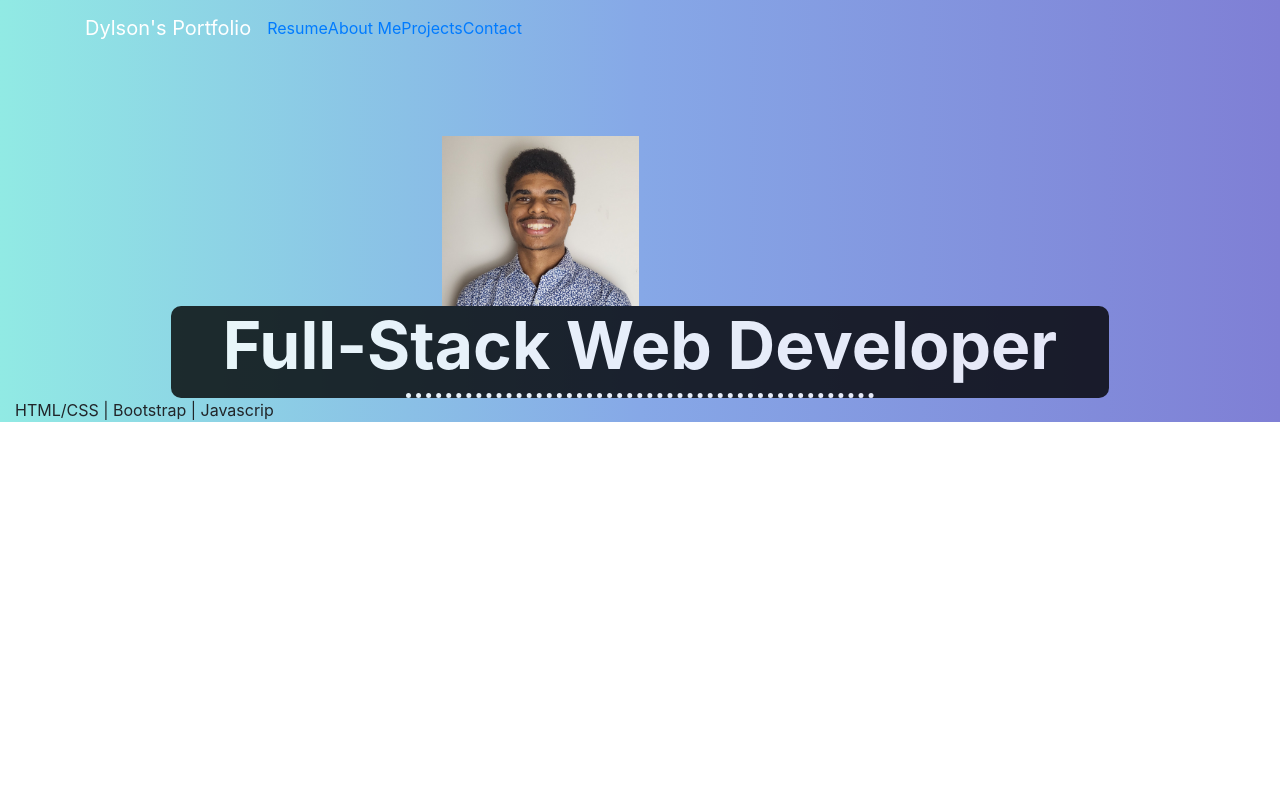
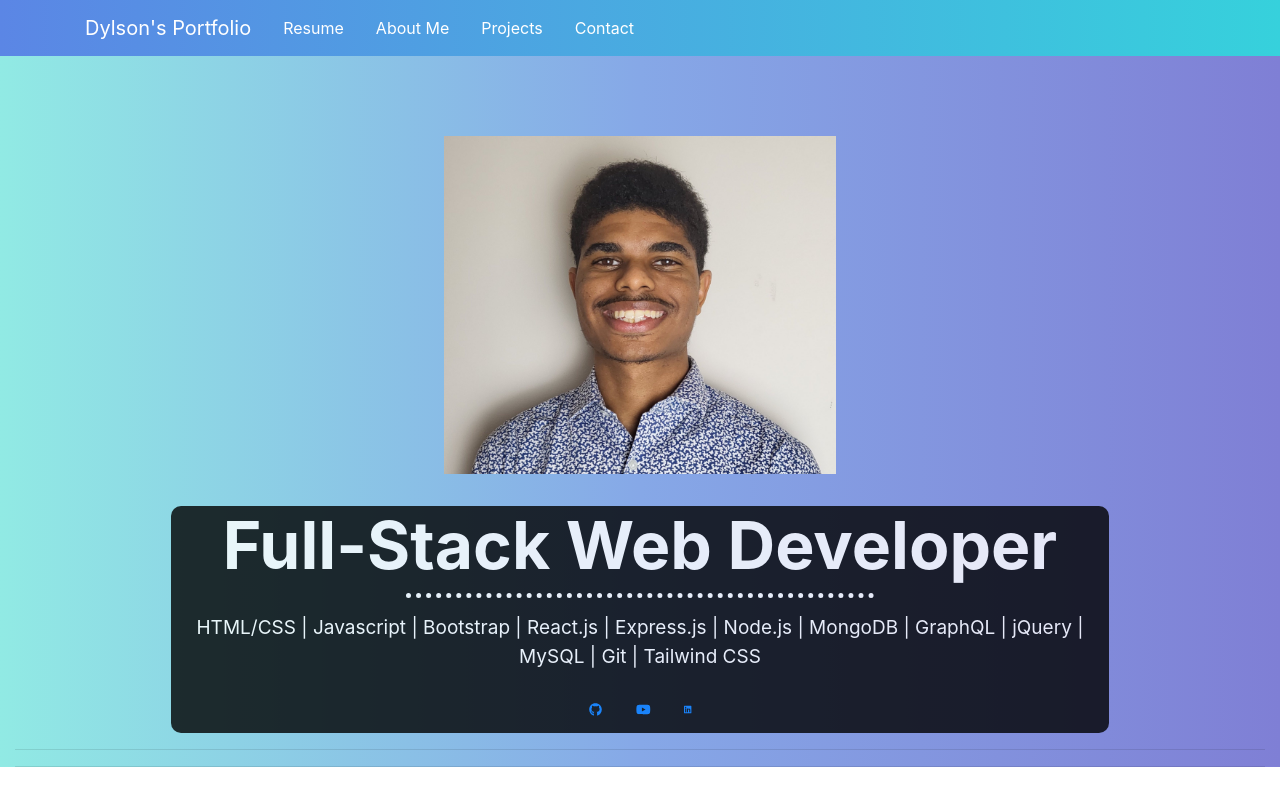
Before and after one commit to Dylson14/New-react-portfolio-hw20, a React (Create React App) app: page / in a window 1280 px wide. Built offline with nearby package versions, Linux system fonts and the light colour scheme.

Commit message:
creating navbar component

```diff
--- a/package.json
+++ b/package.json
@@ -3,6 +3,11 @@
   "version": "0.1.0",
   "private": true,
   "dependencies": {
+    "@fortawesome/fontawesome-svg-core": "^1.3.0",
+    "@fortawesome/free-brands-svg-icons": "^6.0.0",
+    "@fortawesome/free-regular-svg-icons": "^6.0.0",
+    "@fortawesome/free-solid-svg-icons": "^6.0.0",
+    "@fortawesome/react-fontawesome": "^0.1.17",
     "@testing-library/jest-dom": "^5.16.2",
     "@testing-library/react": "^12.1.2",
     "@testing-library/user-event": "^13.5.0",
--- a/src/App.css
+++ b/src/App.css
@@ -5,15 +5,23 @@
 }
 
 .header-color{
-    background: #7F7FD5;  /* fallback for old browsers */
-background: -webkit-linear-gradient(to right, #91EAE4, #86A8E7, #7F7FD5);  /* Chrome 10-25, Safari 5.1-6 */
-background: linear-gradient(to right, #91EAE4, #86A8E7, #7F7FD5); /* W3C, IE 10+/ Edge, Firefox 16+, Chrome 26+, Opera 12+, Safari 7+ */
+    background: #36D1DC;  /* fallback for old browsers */
+background: -webkit-linear-gradient(to right, #5B86E5, #36D1DC);  /* Chrome 10-25, Safari 5.1-6 */
+background: linear-gradient(to right, #5B86E5, #36D1DC); /* W3C, IE 10+/ Edge, Firefox 16+, Chrome 26+, Opera 12+, Safari 7+ */
+}
+
+
+.nav-padding{
+    color: white;
+    padding-left: 1rem;
+    padding-right: 1rem;
 }
 
 .avatar-img{
-    height: 250px;
+    height: 450px;
     padding-top: 5em;
     text-align: center;
+    padding-bottom: 2rem;
 }
 
 .banner-text {
@@ -37,4 +45,22 @@ background: linear-gradient(to right, #91EAE4, #86A8E7, #7F7FD5); /* W3C, IE 10+
     border-top: 5px dotted white;
     width: 50%;
     margin: auto;
+    padding-bottom: 1rem;
 }
+.banner-text p {
+    font-size: 19px;
+    margin: auto;
+    padding-bottom: 1rem;
+    align-items: center;
+}
+
+.icon{
+    padding: 1rem;
+    font-size: 45px;
+    transition: 0.3s;
+}
+
+.icon:hover{
+        color: #3CF1C9;
+        transition: 0.3s ease-in-out
+}
--- a/src/App.js
+++ b/src/App.js
@@ -1,40 +1,36 @@
-import {Navbar, Nav, NavDropdown, Container} from 'react-bootstrap';
+// import {Navbar, Nav, NavDropdown, Container} from 'react-bootstrap';
+import { BrowserRouter as Router, Link, Route, Routes } from 'react-router-dom';
 import { render } from "react-dom";
-import { BrowserRouter as Router, Link, Route, Routes } from 'react-router-dom';
 import './App.css';
 import React from 'react';
+import { library } from '@fortawesome/fontawesome-svg-core'
+import { fab } from '@fortawesome/free-brands-svg-icons'
+import { faCheckSquare, faCoffee } from '@fortawesome/free-solid-svg-icons'
 import About from './components/aboutme'
 import Landing from './components/landingpage'
+import Navtitle from './components/navbar'
+import Resume from './components/resume'
+import Projects from './components/projects'
+import Contact from './components/contact'
+
 
 function App() {
 
     return (
       <div>
-        <div>
-          <Navbar collapseOnSelect expand="lg" bg="dark" variant="dark" className='header-color'>
-      <Container>
-      <Navbar.Brand href="/">Dylson's Portfolio</Navbar.Brand>
-      <Navbar.Toggle aria-controls="responsive-navbar-nav" />
-      <Navbar.Collapse id="responsive-navbar-nav">
-        <Nav className="me-auto">
-          <Link to="/resume">Resume</Link>
-          <Link to="/about">About Me</Link>
-          <Link to="/projects">Projects</Link>
-          <Link to="/contact">Contact</Link>
-        </Nav>
-      </Navbar.Collapse>
-      </Container>
-          </Navbar>
-        </div>
+          <Navtitle />
 
         <div>
           <Routes>
             <Route path="/" element={<Landing />} />
             <Route path="/about" element={<About />} />
+            <Route path="/resume" element={<Resume />} />
+            <Route path="/projects" element={<Projects />} />
+            <Route path="/contact" element={<Contact />} />
           </Routes>
         </div>
 
-</div>
+      </div>
   );
 }
 
--- /dev/null
+++ b/src/Footer.css
@@ -0,0 +1,102 @@
+@import url(https://fonts.googleapis.com/css?family=Roboto:400,500,300,700);
+
+* {
+  font-family: Roboto;
+}
+
+section {
+  width: 100%;
+  display: inline-block;
+  background: #ccc;
+  height: 60vh;
+  text-align: center;
+  font-size: 22px;
+  font-weight: 700;
+  text-decoration: underline;
+}
+
+.footer-distributed {
+  background-color: #292c2f;
+  box-shadow: 0 1px 1px 0 rgba(0, 0, 0, 0.12);
+  box-sizing: border-box;
+  width: 100%;
+  text-align: left;
+  font: normal 16px sans-serif;
+  padding: 45px 50px;
+}
+
+.footer-distributed .footer-left p {
+  color: #8f9296;
+  font-size: 14px;
+  margin: 0;
+}
+/* Footer links */
+
+.footer-distributed p.footer-links {
+  font-size: 18px;
+  font-weight: bold;
+  color: #ffffff;
+  margin: 0 0 10px;
+  padding: 0;
+  transition: ease .25s;
+}
+
+.footer-distributed p.footer-links a {
+  display: inline-block;
+  line-height: 1.8;
+  text-decoration: none;
+  color: inherit;
+  transition: ease .25s;
+}
+
+.footer-distributed .footer-links a:before {
+  content: "·";
+  font-size: 20px;
+  left: 0;
+  color: #fff;
+  display: inline-block;
+  padding-right: 5px;
+}
+
+.footer-distributed .footer-links .link-1:before {
+  content: none;
+}
+
+.footer-distributed .footer-right {
+  float: right;
+  margin-top: 6px;
+  max-width: 180px;
+}
+
+.footer-distributed .footer-right a {
+  display: inline-block;
+  width: 35px;
+  height: 35px;
+  background-color: #33383b;
+  border-radius: 2px;
+  font-size: 20px;
+  color: #ffffff;
+  text-align: center;
+  line-height: 35px;
+  margin-left: 3px;
+  transition:all .25s;
+}
+
+.footer-distributed .footer-right a:hover{transform:scale(1.1); -webkit-transform:scale(1.1);}
+
+.footer-distributed p.footer-links a:hover{text-decoration:underline;}
+
+/* Media Queries */
+
+@media (max-width: 600px) {
+  .footer-distributed .footer-left, .footer-distributed .footer-right {
+    text-align: center;
+  }
+  .footer-distributed .footer-right {
+    float: none;
+    margin: 0 auto 20px;
+  }
+  .footer-distributed .footer-left p.footer-links {
+    line-height: 1.8;
+  }
+}
--- a/src/components/landingpage.js
+++ b/src/components/landingpage.js
@@ -1,30 +1,51 @@
+import { FontAwesomeIcon } from "@fortawesome/react-fontawesome";
+// import {  } from "@fortawesome/free-solid-svg-icons";
+import { faYoutube, faGithub, faLinkedin } from "@fortawesome/free-brands-svg-icons";
 import React from "react";
 import {Container, Row, Col} from 'react-bootstrap';
-import avatar from '../assets/dylson.jpg'
-
+import avatar from '../assets/dylson.jpg';
 
 export default function Landing() {
     return (
-        <div>
+        <div className="landing-grid">
             <Container fluid className="landing-grid">
                 <Row>
                     <Col></Col>
+                    <Col></Col>
+                    <Col></Col>
                     <Col><img src={avatar} alt="picture of Dylson" className="avatar-img"/></Col>
+                    <Col></Col>
+                    <Col></Col>
                     <Col></Col>
                 </Row>
             </Container>
 
             <Container fluid className="landing-grid">
             <div className="banner-text">
-            <h1> Full-Stack Web Developer </h1>
+                <h1> Full-Stack Web Developer </h1>
+                <hr />
+                <p>HTML/CSS | Javascript | Bootstrap | React.js | Express.js | Node.js | MongoDB | GraphQL | jQuery | MySQL | Git | Tailwind CSS</p>
+
+                <div className="social-links">
+                    <a href="https://github.com/Dylson14" target="_blank">
+                        <FontAwesomeIcon className="icon" icon = {faGithub} />
+                    </a>
+                    <a href="https://www.youtube.com/c/Dylson" target="_blank">
+                        <FontAwesomeIcon className="icon" icon = {faYoutube} />
+                    </a>
+                    <a href="https://www.linkedin.com/in/dylsonoliveira/" target="_blank">
+                        <FontAwesomeIcon className="icon" icon = {faLinkedin} />
+                    </a>
+                </div>
+
+            </div>
+             <hr />
+            <ul></ul>
             <hr />
-            </div>
-
-            <p>HTML/CSS | Bootstrap | Javascrip</p>
+            <ul></ul>
             </Container>
 
 
         </div>
     );
-
 }
--- /dev/null
+++ b/src/components/navbar.js
@@ -0,0 +1,23 @@
+import React from 'react';
+import {Navbar, Nav, NavDropdown, Container} from 'react-bootstrap';
+import {Link} from 'react-router-dom';
+// import { BrowserRouter as Router, Link, Route, Routes } from 'react-router-dom';
+
+export default function Navtitle() {
+    return (
+        <Navbar collapseOnSelect expand="lg" bg="dark" variant="dark" className='header-color'>
+        <Container>
+          <Navbar.Brand href="/">Dylson's Portfolio</Navbar.Brand>
+          <Navbar.Toggle aria-controls="responsive-navbar-nav" />
+          <Navbar.Collapse id="responsive-navbar-nav">
+            <Nav className="me-auto ">
+              <Link to="/resume" className="nav-padding">Resume</Link>
+              <Link to="/about" className="nav-padding">About Me</Link>
+              <Link to="/projects" className="nav-padding">Projects</Link>
+              <Link to="/contact" className="nav-padding">Contact</Link>
+            </Nav>
+          </Navbar.Collapse>
+        </Container>
+       </Navbar>
+    )
+}
--- a/src/index.js
+++ b/src/index.js
@@ -4,6 +4,7 @@ import './index.css';
 import App from './App';
 import reportWebVitals from './reportWebVitals';
 import { BrowserRouter } from 'react-router-dom';
+
 
 ReactDOM.render(
   <BrowserRouter>
```
Also changed, not shown: 1 other file (tests, documents, lock files or other folders).
